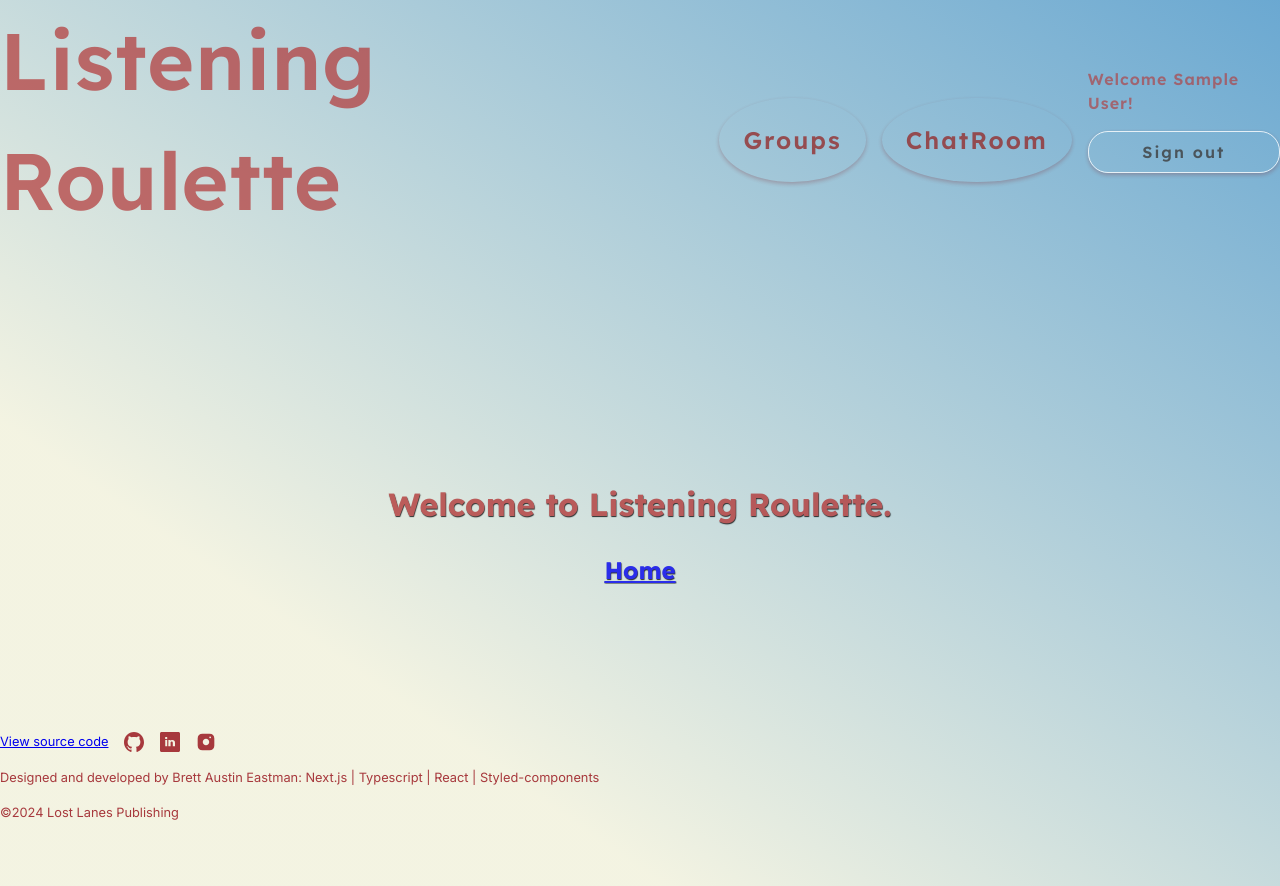
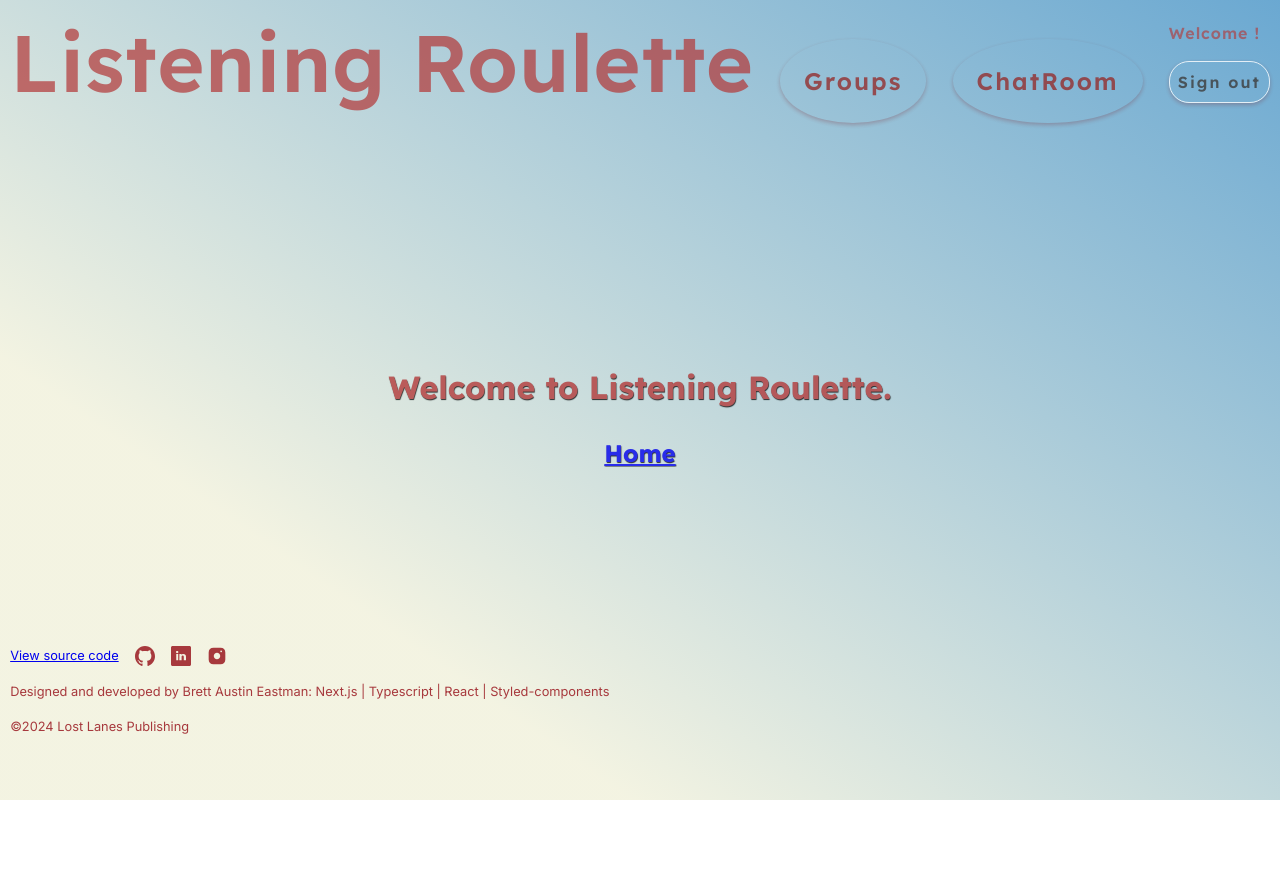
Before and after one commit to BrettEastman/listeningRouletteNext, a Next.js app: page / in a window 1280 px wide. After the commit the page ends 800 px from the top, so only its background shows below. Built offline with nearby package versions, Linux system fonts and the light colour scheme; no server answers; sample sign-in values are in the browser's storage.

Commit message:
feat(chatRoom): Create CurrentUserContext and tweak Header

```diff
--- a/src/app/layout.tsx
+++ b/src/app/layout.tsx
@@ -6,6 +6,7 @@
 import Footer from "../components/Footer";
 import Header from "../components/Header";
 import AuthContextProvider from "../context/AuthContext";
+import { CurrentUserContextProvider } from "@/context/CurrentUserContext";
 import { lexend_deca } from "./fonts";
 
 export default function RootLayout({ children }: { children: ReactNode }) {
@@ -20,6 +21,7 @@
       </Head>
       <body>
         <AuthContextProvider>
+          <CurrentUserContextProvider>
             <GlobalStyles />
             <ContainerWrapper>
               <TitleGridColumn>
@@ -31,6 +33,7 @@
               </FooterWrapper>
               <Spacer></Spacer>
             </ContainerWrapper>
+          </CurrentUserContextProvider>
         </AuthContextProvider>
       </body>
     </html>
--- a/src/components/Header.tsx
+++ b/src/components/Header.tsx
@@ -3,14 +3,15 @@
 import { signOutOfApp } from "@/firebase/auth/api";
 import Link from "next/link";
 import { useRouter } from "next/navigation";
-import { useEffect } from "react";
 import styled from "styled-components";
+import { useCurrentUser } from "@/context/CurrentUserContext";
 
 export default function Header() {
   const router = useRouter();
+  const { userName } = useCurrentUser();
   const signOutOfAppButton = () => {
     signOutOfApp();
-    router.push("/");
+    router.push("/signin");
   };
 
   const groupName = localStorage.getItem("currentGroup");
@@ -32,7 +33,7 @@
               <NavButton>ChatRoom</NavButton>
             </Link>
             <Stack gap="1rem">
-              <Span>{`Welcome ${user.displayName}!`}</Span>
+              <Span>{`Welcome ${userName}!`}</Span>
               <Button onClick={signOutOfAppButton}>Sign out</Button>
             </Stack>
           </>
--- /dev/null
+++ b/src/context/CurrentUserContext.tsx
@@ -0,0 +1,41 @@
+"use client";
+import { createContext, useState, useContext, ReactNode } from "react";
+
+type CurrentUserContextType = {
+  userName: string;
+  currentGroup: string;
+};
+
+const initialState: CurrentUserContextType = {
+  userName: "",
+  currentGroup: "",
+};
+
+const CurrentUserContext = createContext(initialState);
+
+type CurrentUserContextProp = {
+  children: ReactNode;
+};
+
+export const CurrentUserContextProvider = ({
+  children,
+}: CurrentUserContextProp) => {
+  const [userName, setUserName] = useState("");
+  const [currentGroup, setCurrentGroup] = useState("");
+
+  return (
+    <CurrentUserContext.Provider value={{ userName, currentGroup }}>
+      {children}
+    </CurrentUserContext.Provider>
+  );
+};
+
+export function useCurrentUser() {
+  const context = useContext(CurrentUserContext);
+  if (!context) {
+    throw new Error(
+      "useCurrentUser must be used within CurrentUserContextProvider"
+    );
+  }
+  return context;
+}
```
Lines whose indentation alone changed are shown as unchanged.
